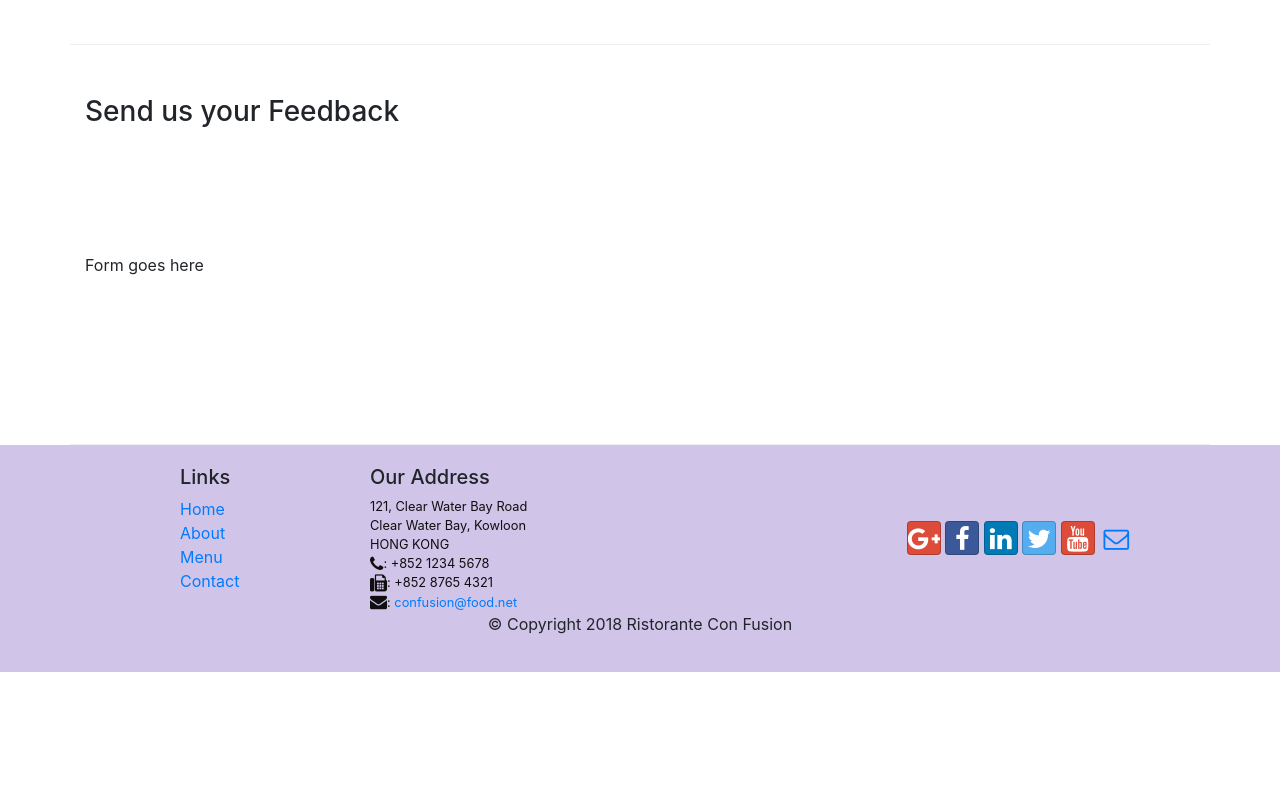
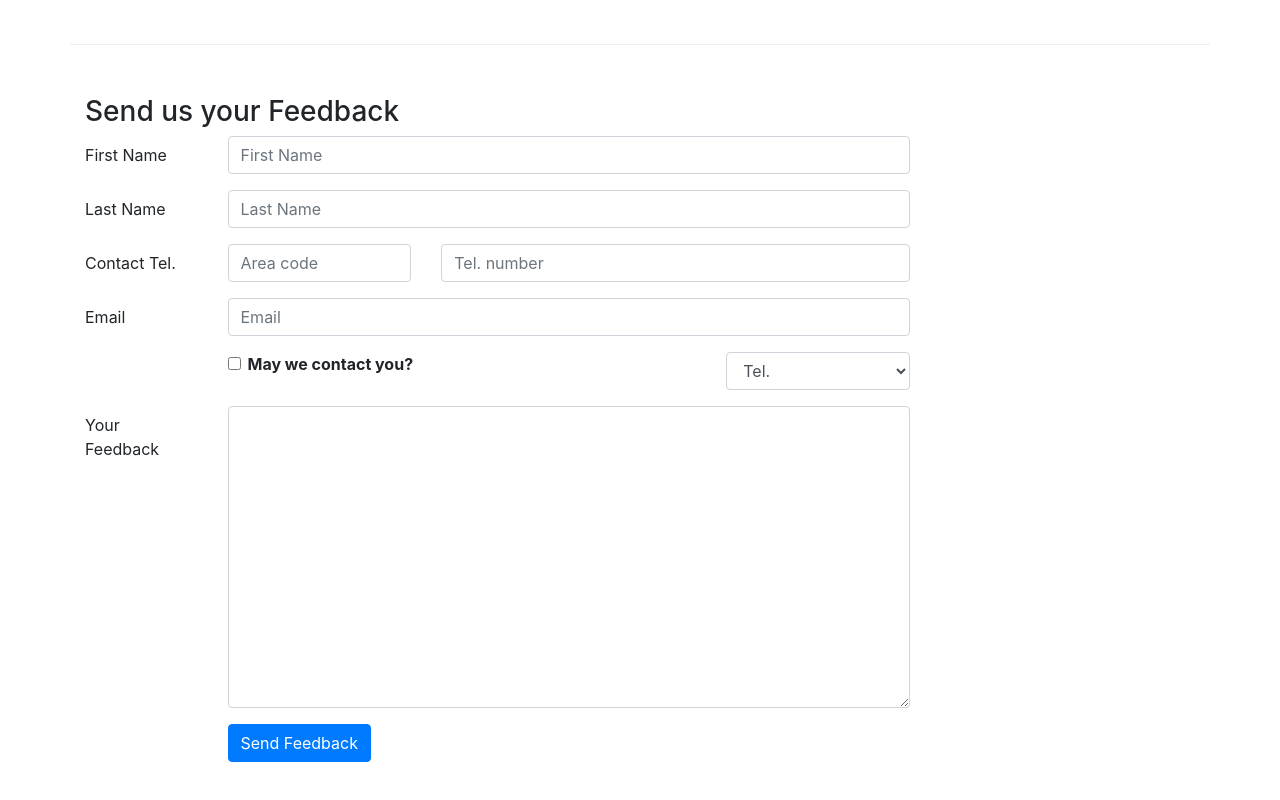
Before and after one commit to Tylomon/bootstrapEjercicio1, a website: page contactus.html in a window 1280 px wide. Shown: the part 820-1620 px from the top of the page. Before the commit the page ends 1492 px from the top, so only its background shows below. Drawn offline with nearby package versions, Linux system fonts and the light colour scheme.

Commit message:
Formulario Pagina Contacto

```diff
--- a/contactus.html
+++ b/contactus.html
@@ -22,13 +22,17 @@
             <button class="navbar-toggler" type="button" data-toggle="collapse" data-target="#Navbar">
                 <span class="navbar-toggler-icon"></span>
             </button>
-            <a class="navbar-brand" href="#">Ristorante Con Fusion</a>
+            <a class="navbar-brand mr-auto" href="./index.html">Ristorante Con Fusion</a>
             <div class="collapse navbar-collapse" id="Navbar">
                 <ul class="navbar-nav mr-auto">
-                        <li class="nav-item"><a class="nav-link" href="./index.html"><span class="fa fa-home fa-lg"></span> Home</a></li>
-                        <li class="nav-item"><a class="nav-link" href="./aboutus.html"><span class="fa fa-info fa-lg"></span> About</a></li>
-                        <li class="nav-item"><a class="nav-link" href="#"><span class="fa fa-list fa-lg"></span> Menu</a></li>
-                        <li class="nav-item active"><a class="nav-link" href="#"><span class="fa fa-address-card fa-lg"></span> Contact</a></li>
+                    <li class="nav-item"><a class="nav-link" href="./index.html"><span class="fa fa-home fa-lg"></span>
+                            Home</a></li>
+                    <li class="nav-item"><a class="nav-link" href="./aboutus.html"><span
+                                class="fa fa-info fa-lg"></span> About</a></li>
+                    <li class="nav-item"><a class="nav-link" href="#"><span class="fa fa-list fa-lg"></span> Menu</a>
+                    </li>
+                    <li class="nav-item active"><a class="nav-link" href="#"><span
+                                class="fa fa-address-card fa-lg"></span> Contact</a></li>
                 </ul>
             </div>
         </div>
@@ -39,7 +43,8 @@
             <div class="row row-header">
                 <div class="col-12 col-sm-6">
                     <h1>Ristorante con Fusion</h1>
-                    <p>We take inspiration from the World's best cuisines, and create a unique fusion experience. Our lipsmacking creations will tickle your culinary senses!</p>
+                    <p>We take inspiration from the World's best cuisines, and create a unique fusion experience. Our
+                        lipsmacking creations will tickle your culinary senses!</p>
                 </div>
                 <div class="col-12 col-sm">
                 </div>
@@ -80,9 +85,11 @@
             </div>
             <div class="col-12 col-sm-11 offset-sm-1">
                 <div class="btn-group" role="group">
-                    <a role="button" class="btn btn-primary" href="tel:+85212345678"><i class="fa fa-phone"></i> Call</a>
+                    <a role="button" class="btn btn-primary" href="tel:+85212345678"><i class="fa fa-phone"></i>
+                        Call</a>
                     <a role="button" class="btn btn-info"><i class="fa fa-skype"></i> Skype</a>
-                    <a role="button" class="btn btn-success" href="mailto:confusion@food.net"><i class="fa fa-envelope-o"></i> Email</a>
+                    <a role="button" class="btn btn-success" href="mailto:confusion@food.net"><i
+                            class="fa fa-envelope-o"></i> Email</a>
                 </div>
             </div>
         </div>
@@ -92,7 +99,69 @@
                 <h3>Send us your Feedback</h3>
             </div>
             <div class="col-12 col-md-9">
-                Form goes here
+                <form>
+                    <div class="form-group row">
+                        <label for="firstname" class="col-md-2 col-form-label">First Name</label>
+                        <div class="col-md-10">
+                            <input type="text" class="form-control" id="firstname" name="firstname"
+                                placeholder="First Name">
+                        </div>
+                    </div>
+                    <div class="form-group row">
+                        <label for="lastname" class="col-md-2 col-form-label">Last Name</label>
+                        <div class="col-md-10">
+                            <input type="text" class="form-control" id="lastname" name="lastname"
+                                placeholder="Last Name">
+                        </div>
+                    </div>
+
+                    <div class="form-group row">
+                        <label for="telnum" class="col-12 col-md-2 col-form-label">Contact Tel.</label>
+                        <div class="col-5 col-md-3">
+                            <input type="tel" class="form-control" id="areacode" name="areacode"
+                                placeholder="Area code">
+                        </div>
+                        <div class="col-7 col-md-7">
+                            <input type="tel" class="form-control" id="telnum" name="telnum" placeholder="Tel. number">
+                        </div>
+                    </div>
+                    <div class="form-group row">
+                        <label for="emailid" class="col-md-2 col-form-label">Email</label>
+                        <div class="col-md-10">
+                            <input type="email" class="form-control" id="emailid" name="emailid" placeholder="Email">
+                        </div>
+                    </div>
+                </form>
+
+
+                <div class="form-group row">
+                    <div class="col-md-6 offset-md-2">
+                        <div class="form-check">
+                            <input type="checkbox" class="form-check-input" name="approve" id="approve" value="">
+                            <label class="form-check-label" for="approve">
+                                <strong>May we contact you?</strong>
+                            </label>
+                        </div>
+                    </div>
+                    <div class="col-md-3 offset-md-1">
+                        <select class="form-control">
+                            <option>Tel.</option>
+                            <option>Email</option>
+                        </select>
+                    </div>
+                </div>
+                <div class="form-group row">
+                    <label for="feedback" class="col-md-2 col-form-label">Your Feedback</label>
+                    <div class="col-md-10">
+                        <textarea class="form-control" id="feedback" name="feedback" rows="12"></textarea>
+                    </div>
+                </div>
+
+                <div class="form-group row">
+                    <div class="offset-md-2 col-md-10">
+                        <button type="submit" class="btn btn-primary">Send Feedback</button>
+                    </div>
+                </div>
             </div>
             <div class="col-12 col-md">
             </div>
@@ -126,11 +195,16 @@
                 </div>
                 <div class="col-12 col-sm-4 align-self-center">
                     <div class="text-center">
-                        <a class="btn btn-social-icon btn-google" href="http://google.com/+"><i class="fa fa-google-plus"></i></a>
-                        <a class="btn btn-social-icon btn-facebook" href="http://www.facebook.com/profile.php?id="><i class="fa fa-facebook"></i></a>
-                        <a class="btn btn-social-icon btn-linkedin" href="http://www.linkedin.com/in/"><i class="fa fa-linkedin"></i></a>
-                        <a class="btn btn-social-icon btn-twitter" href="http://twitter.com/"><i class="fa fa-twitter"></i></a>
-                        <a class="btn btn-social-icon btn-google" href="http://youtube.com/"><i class="fa fa-youtube"></i></a>
+                        <a class="btn btn-social-icon btn-google" href="http://google.com/+"><i
+                                class="fa fa-google-plus"></i></a>
+                        <a class="btn btn-social-icon btn-facebook" href="http://www.facebook.com/profile.php?id="><i
+                                class="fa fa-facebook"></i></a>
+                        <a class="btn btn-social-icon btn-linkedin" href="http://www.linkedin.com/in/"><i
+                                class="fa fa-linkedin"></i></a>
+                        <a class="btn btn-social-icon btn-twitter" href="http://twitter.com/"><i
+                                class="fa fa-twitter"></i></a>
+                        <a class="btn btn-social-icon btn-google" href="http://youtube.com/"><i
+                                class="fa fa-youtube"></i></a>
                         <a class="btn btn-social-icon" href="mailto:"><i class="fa fa-envelope-o"></i></a>
                     </div>
                 </div>
```
Also changed, not shown: aboutus.html (+1 -1 lines). Lines whose indentation alone changed are shown as unchanged.
